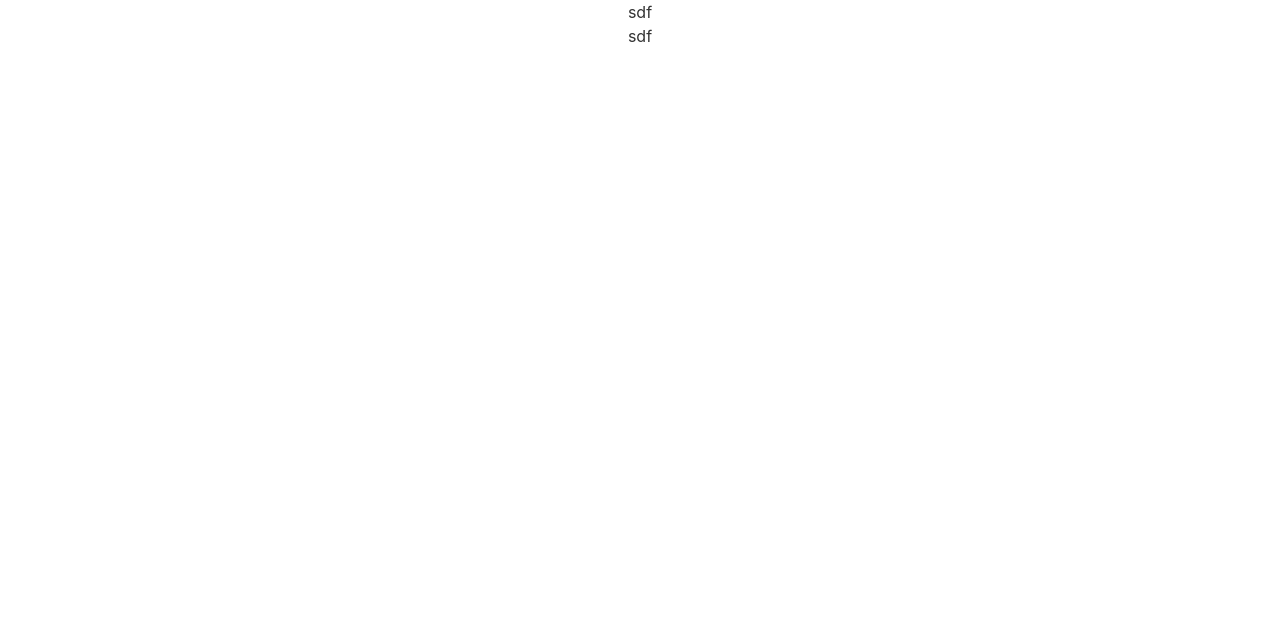
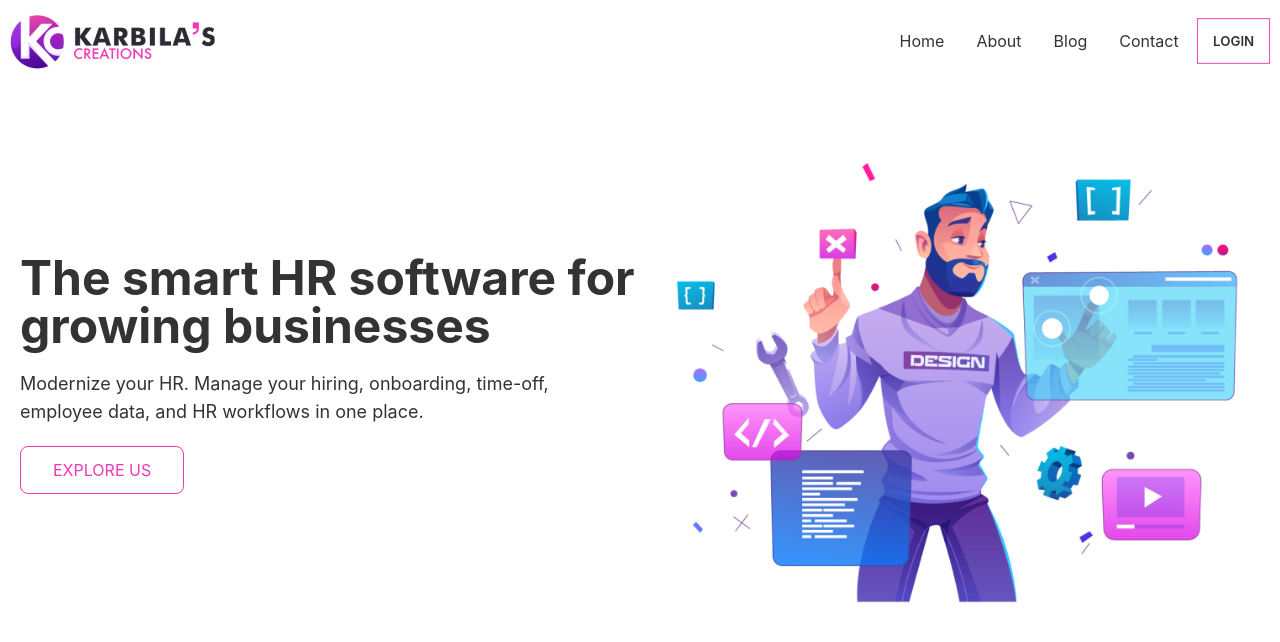
Before and after one commit to itsproali/jobs-ladder-client, a React (Create React App) app: page / in a window 1280 px wide. Shown: the top 642 px of the page. Built offline with nearby package versions, Linux system fonts and the light colour scheme.

Commit message:
create header and banner section

```diff
--- a/src/App.css
+++ b/src/App.css
@@ -1,6 +1,3 @@
-.App {
-  text-align: center;
-}
 
 .App-logo {
   height: 40vmin;
--- a/src/components/Routes-Setup/Router.js
+++ b/src/components/Routes-Setup/Router.js
@@ -1,13 +1,24 @@
 import React from 'react';
 import {Route, Routes } from "react-router-dom";
 import Home from '../../pages/Home/Home';
-
+import Header from '../Shared/Header/Header';
+import About from '../../pages/About/About';
+import Blog from '../../pages/Blog/Blog';
+import Contact from '../../pages/Contact/Contact';
+import Login from '../../pages/Login/Login';
 
 const RoutesIndex = () => {
     return (
+        <div>
+            <Header></Header>
         <Routes>
             <Route path='/' element={<Home />}></Route>
+            <Route path='/about' element={<About />}></Route>
+            <Route path='/blog' element={<Blog />}></Route>
+            <Route path='/contact' element={<Contact />}></Route>
+            <Route path='/login' element={<Login />}></Route>
         </Routes>
+        </div>
     );
 };
 
--- /dev/null
+++ b/src/components/Shared/Header/Header.js
@@ -0,0 +1,40 @@
+import React from 'react';
+import { Link } from 'react-router-dom';
+import logo from '../../../asset/logo.png'
+const Header = () => {
+    return (
+        <div className=''>
+            <div className='container mx-auto'>
+            <div class="navbar bg-base-100">
+                <div class="dropdown navbar-start lg:hidden">
+                    <label tabindex="0" class="btn btn-ghost lg:hidden">
+                        <svg xmlns="http://www.w3.org/2000/svg" class="h-5 w-5" fill="none" viewBox="0 0 24 24" stroke="currentColor"><path stroke-linecap="round" stroke-linejoin="round" stroke-width="2" d="M4 6h16M4 12h8m-8 6h16" /></svg>
+                    </label>
+                    <ul tabindex="0" class="menu menu-compact dropdown-content mt-3 p-2 shadow bg-base-100 rounded-box w-52">
+                    <li><Link to="/">Home</Link></li>
+                    <li><Link to="/about">About</Link></li>
+                    <li><Link to="/blog">Blog</Link></li>
+                    <li><Link to="/contact">Contact</Link></li>
+                    <li><Link className='btn border-primary hover:base-100 text-base-100' to="/login">Login</Link></li>
+                    </ul>
+                </div>
+                <div class="lg:navbar-start w-full flex justify-end">
+                    <Link to="/" class=" normal-case text-xl"><img src={logo} alt=""></img></Link>
+                </div>
+
+                <div class="navbar-end hidden lg:flex">
+                    <ul class="menu menu-horizontal p-0">
+                    <li><Link to="/">Home</Link></li>
+                    <li><Link to="/about">About</Link></li>
+                    <li><Link to="/blog">Blog</Link></li>
+                    <li><Link to="/contact">Contact</Link></li>
+                    <li><Link className='btn border-primary hover:base-100' to="/login">Login</Link></li>
+                    </ul>
+                </div>
+            </div>
+        </div>
+        </div>
+    );
+};
+
+export default Header;
--- /dev/null
+++ b/src/pages/About/About.js
@@ -0,0 +1,11 @@
+import React from 'react';
+
+const About = () => {
+    return (
+        <div>
+            about
+        </div>
+    );
+};
+
+export default About;
--- /dev/null
+++ b/src/pages/Blog/Blog.js
@@ -0,0 +1,11 @@
+import React from 'react';
+
+const Blog = () => {
+    return (
+        <div>
+            blog
+        </div>
+    );
+};
+
+export default Blog;
--- /dev/null
+++ b/src/pages/Contact/Contact.js
@@ -0,0 +1,11 @@
+import React from 'react';
+
+const Contact = () => {
+    return (
+        <div>
+            contact
+        </div>
+    );
+};
+
+export default Contact;
--- /dev/null
+++ b/src/pages/Home/Banner/Banner.js
@@ -0,0 +1,22 @@
+import React from 'react';
+import heroimg from "../../../asset/illustrations1 2.png";
+const Banner = () => {
+    return (
+        <section className='banner py-16'>
+            <div className='container mx-auto '>
+                <div className='grid lg:grid-cols-2 px-5 gap-x-2.5 lg:text-left md:text-left sm:text-left text-center'>
+                    <div className='banner-content content-center grid'>
+                        <h1 className='text-text-main-color lg:text-5xl md:text-3xl sm:text-3xl text-3xl font-bold'>The smart HR software for growing businesses</h1>
+                        <p className='text-text-secendory-color lg:text-lg md:text-base text-base font-normal pt-5'>Modernize your HR. Manage your hiring, onboarding, time-off, employee data, and HR workflows in one place.</p>
+                        <div className='mt-5'><a className='btn btn-outline text-primary px-8 lg:text-base text-sm font-normal'  href='/' >Explore us</a></div>
+                    </div>
+                    <div className='banner-image-wrapper lg:pt-0 md:pt-0 sm:pt-0 pt-10'>
+                        <img src={heroimg} alt=""></img>
+                    </div>
+                </div>
+            </div>
+        </section>
+    );
+};
+
+export default Banner;
--- a/src/pages/Home/Home.js
+++ b/src/pages/Home/Home.js
@@ -1,12 +1,11 @@
 import React from 'react';
-import MakehrImpactfull from './MakeHrImpactfull/MakehrImpactfull';
-import TrustedBy from './TrustedBy/TrustedBy';
+import Banner from './Banner/Banner';
 
 const Home = () => {
     return (
         <div>
-           <TrustedBy/>
-           <MakehrImpactfull/>
+            <Banner></Banner>
+
         </div>
     );
 };
--- a/src/pages/Home/MakeHrImpactfull/MakehrImpactfull.js
+++ /dev/null
@@ -1,11 +0,0 @@
-import React from 'react';
-
-const MakehrImpactfull = () => {
-  return (
-    <div>
-      sdf
-    </div>
-  );
-};
-
-export default MakehrImpactfull;
--- a/src/pages/Home/TrustedBy/TrustedBy.js
+++ /dev/null
@@ -1,11 +0,0 @@
-import React from 'react';
-
-const TrustedBy = () => {
-  return (
-    <div>
-      sdf
-    </div>
-  );
-};
-
-export default TrustedBy;
--- /dev/null
+++ b/src/pages/Login/Login.js
@@ -0,0 +1,11 @@
+import React from 'react';
+
+const Login = () => {
+    return (
+        <div>
+            login
+        </div>
+    );
+};
+
+export default Login;
```
Also changed, not shown: src/asset/illustrations1 2.png (added), src/asset/logo.png (added).
